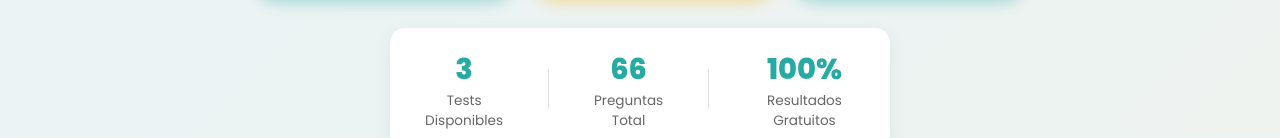
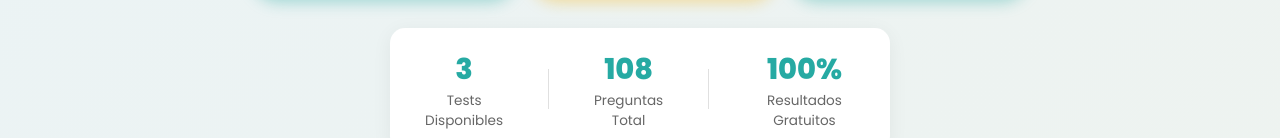
Before and after one commit to jcrendon0909/Gokulab_plataforma_de_evaluacion, a React (Vite) app in the folder frontend/: page / in a window 1280 px wide. Shown: the part 537-675 px from the top of the page. Built offline with nearby package versions, Linux system fonts and the light colour scheme.

Commit message:
Update Hero.jsx

```diff
--- a/frontend/src/components/home/Hero.jsx
+++ b/frontend/src/components/home/Hero.jsx
@@ -85,7 +85,7 @@ const Hero = () => {
             </div>
             <div className="stat-divider"></div>
             <div className="stat-item">
-              <span className="stat-number">66</span> {/* ← Puedes cambiarlo a 108 si quieres */}
+              <span className="stat-number">108</span> {/* ← Puedes cambiarlo a 108 si quieres */}
               <span className="stat-label">Preguntas Total</span>
             </div>
             <div className="stat-divider"></div>
```
